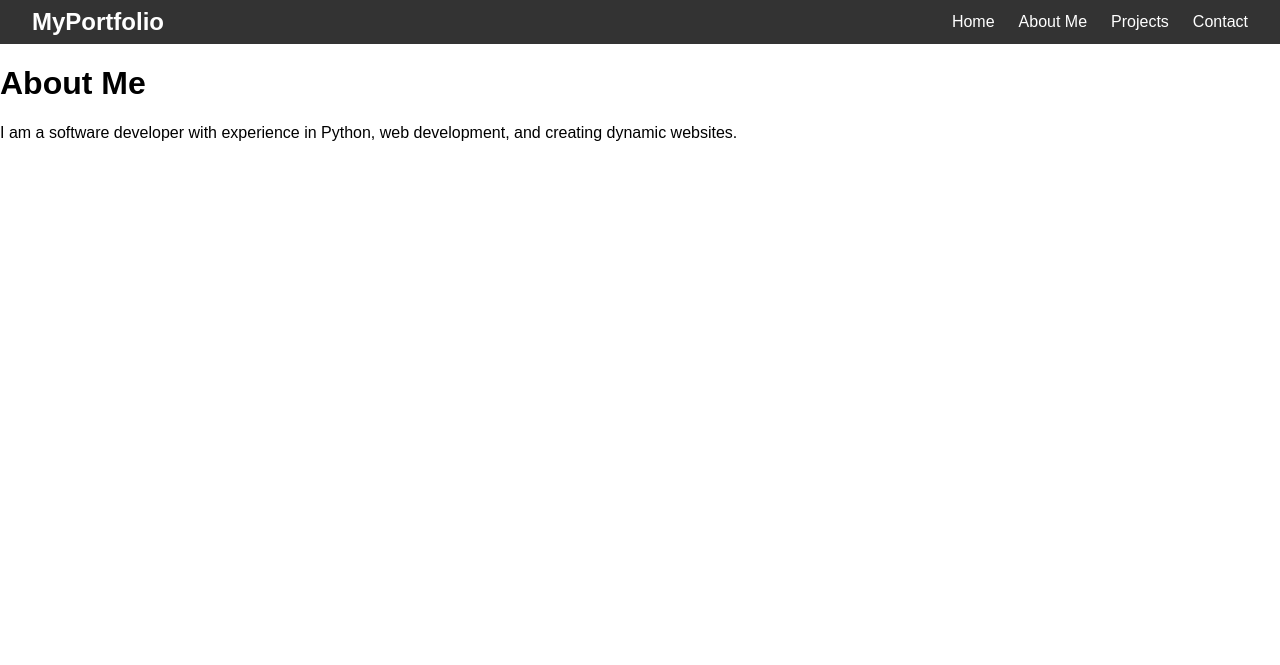
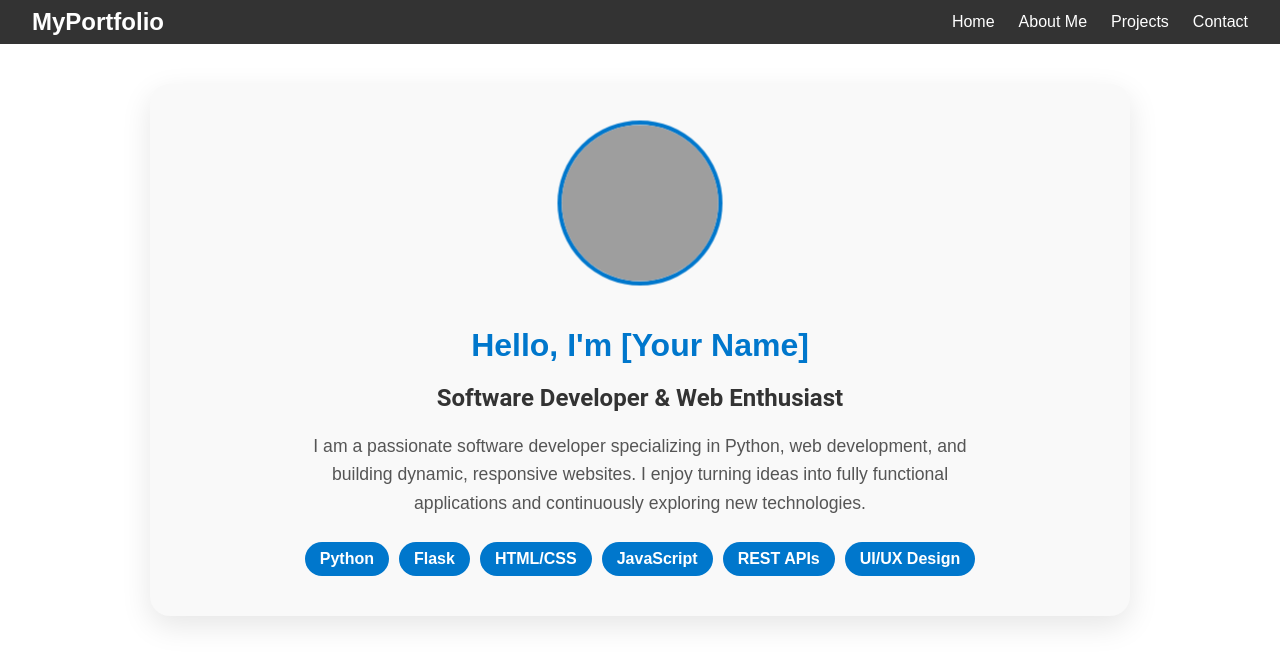
Before and after one commit to CSELAB4127/dynamic_portfolio, a Flask app: page /about in a window 1280 px wide. Shown: the top 665 px of the page. Run offline with Flask 3, Linux system fonts and the light colour scheme; grey boxes are pictures that could not be loaded.

Commit message:
Revamp About Me section with new design and styles
Enhanced the About Me section with a new layout, profile image, and skills display. Added CSS styles for improved aesthetics and responsiveness.

```diff
--- a/templates/about.html
+++ b/templates/about.html
@@ -1,5 +1,98 @@
 {% extends "base.html" %}
+
 {% block content %}
-<h1>About Me</h1>
-<p>I am a software developer with experience in Python, web development, and creating dynamic websites.</p>
+<div class="about-container">
+    <div class="profile-section">
+        <img src="{{ url_for('static', filename='images/profile.jpg') }}" alt="Profile Picture" class="profile-img">
+        <h1>Hello, I'm [Your Name]</h1>
+        <h2>Software Developer & Web Enthusiast</h2>
+    </div>
+    <div class="about-text">
+        <p>
+            I am a passionate software developer specializing in Python, web development, and building dynamic, responsive websites.
+            I enjoy turning ideas into fully functional applications and continuously exploring new technologies.
+        </p>
+        <div class="skills">
+            <span class="skill">Python</span>
+            <span class="skill">Flask</span>
+            <span class="skill">HTML/CSS</span>
+            <span class="skill">JavaScript</span>
+            <span class="skill">REST APIs</span>
+            <span class="skill">UI/UX Design</span>
+        </div>
+    </div>
+</div>
+
+<style>
+.about-container {
+    display: flex;
+    flex-direction: column;
+    align-items: center;
+    background: #f9f9f9;
+    padding: 40px;
+    border-radius: 20px;
+    box-shadow: 0 10px 30px rgba(0,0,0,0.1);
+    max-width: 900px;
+    margin: 40px auto;
+    text-align: center;
+    transition: transform 0.4s ease;
+}
+.about-container:hover {
+    transform: translateY(-10px);
+}
+.profile-img {
+    width: 150px;
+    height: 150px;
+    border-radius: 50%;
+    object-fit: cover;
+    border: 4px solid #0077cc;
+    margin-bottom: 20px;
+    animation: pulse 2s infinite;
+}
+@keyframes pulse {
+    0% { transform: scale(1); }
+    50% { transform: scale(1.05); }
+    100% { transform: scale(1); }
+}
+h1 {
+    font-family: 'Montserrat', sans-serif;
+    color: #0077cc;
+    margin-bottom: 10px;
+}
+h2 {
+    font-family: 'Roboto', sans-serif;
+    color: #333;
+    margin-bottom: 20px;
+}
+p {
+    color: #555;
+    font-size: 1.1rem;
+    line-height: 1.6;
+    max-width: 700px;
+    margin: auto;
+}
+.skills {
+    margin-top: 25px;
+    display: flex;
+    flex-wrap: wrap;
+    justify-content: center;
+    gap: 10px;
+}
+.skill {
+    background: #0077cc;
+    color: #fff;
+    padding: 8px 15px;
+    border-radius: 50px;
+    font-weight: 600;
+    transition: background 0.3s;
+}
+.skill:hover {
+    background: #005fa3;
+}
+@media (max-width: 600px) {
+    .profile-img { width: 120px; height: 120px; }
+    h1 { font-size: 1.8rem; }
+    h2 { font-size: 1.2rem; }
+}
+</style>
 {% endblock %}
```
